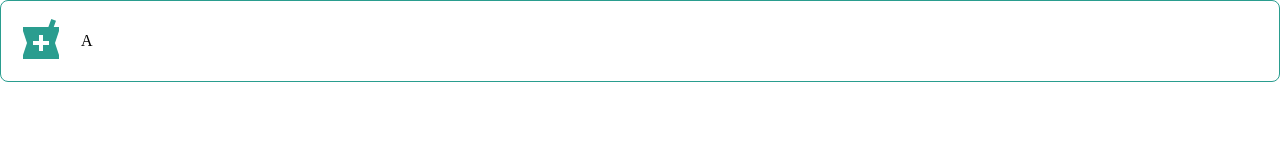
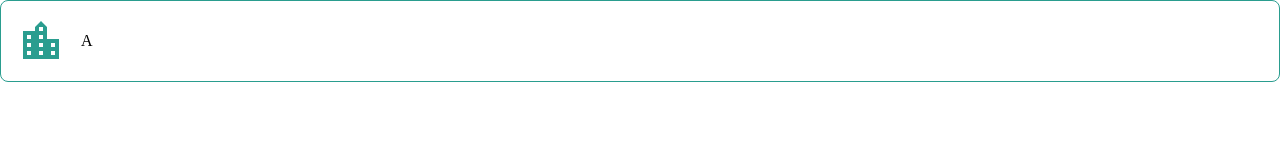
Before and after one commit to CaNeoN28/controle-farmaceutico-frontend, a Next.js app: page /teste in a window 1280 px wide. Shown: the top 160 px of the page. Built offline with nearby package versions, Linux system fonts and the light colour scheme.

Commit message:
Adicionando ícones condicionais

```diff
--- a/src/app/teste/page.tsx
+++ b/src/app/teste/page.tsx
@@ -4,7 +4,7 @@ import OpcaoAdministrativa from "@/components/OpcaoAdministrativa";
 
 export default function Teste() {
 	return (
-		<OpcaoAdministrativa url_destino="https://google.com.br">
+		<OpcaoAdministrativa url_destino="https://google.com.br" tipo="entidade">
 			A
 		</OpcaoAdministrativa>
 	);
--- a/src/components/OpcaoAdministrativa/index.tsx
+++ b/src/components/OpcaoAdministrativa/index.tsx
@@ -1,19 +1,31 @@
 import Link from "next/link";
 import { ReactNode } from "react";
-import { MdLocalPharmacy } from "react-icons/md";
+import { MdLocalPharmacy, MdLocationCity, MdPerson } from "react-icons/md";
 import styles from "./OpcaoAdministrativa.module.scss";
 
 interface Props {
 	url_destino: string;
+	tipo: "farmacia" | "usuario" | "entidade";
 	children?: ReactNode;
 }
 
-export default function OpcaoAdministrativa({ url_destino, children }: Props) {
+export default function OpcaoAdministrativa({
+	url_destino,
+	tipo,
+	children,
+}: Props) {
+	const icone =
+		tipo == "entidade" ? (
+			<MdLocationCity />
+		) : tipo == "farmacia" ? (
+			<MdLocalPharmacy />
+		) : (
+			<MdPerson />
+		);
+
 	return (
 		<Link href={url_destino} className={styles.opcao_administrativa}>
-			<div className={styles.icone}>
-				<MdLocalPharmacy />
-			</div>
+			<div className={styles.icone}>{icone}</div>
 			<div className={styles.content}>{children}</div>
 		</Link>
 	);
```
